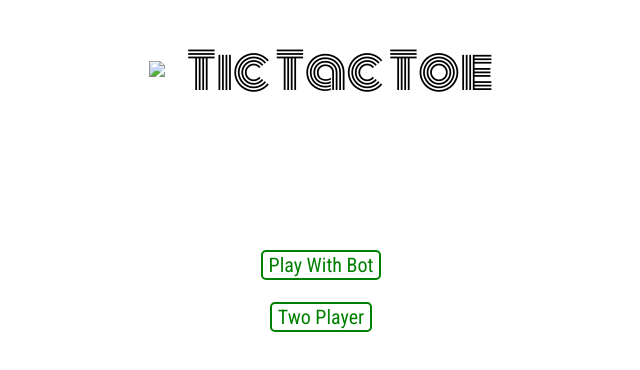
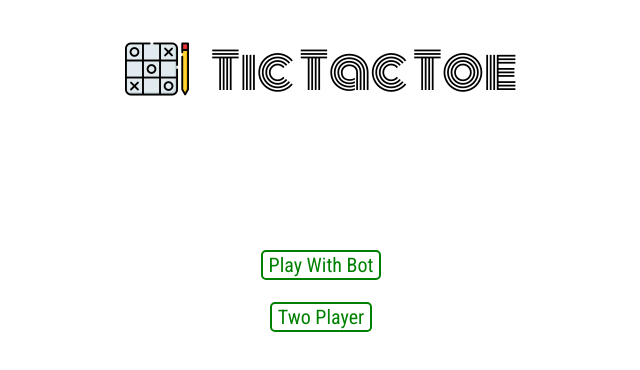
Before and after one commit to shivanshs9/learnwebdev, a plain HTML site: page game.html in a window 1280 px wide. Shown: the whole page, without its empty margins (319-959 px from the left). Drawn offline with Linux system fonts and the light colour scheme.

Commit message:
Update game.html

```diff
--- a/game.html
+++ b/game.html
@@ -14,7 +14,7 @@
             <table>
                 <tr style="height:60px;">
                     <td>
-                        <img src = "images/tic-tac-toe.png">
+                        <img src = "tic-tac-toe.png">
                     </td>
                     <td>
                             <span class = "titlea">Tic Tac Toe</span>
```
